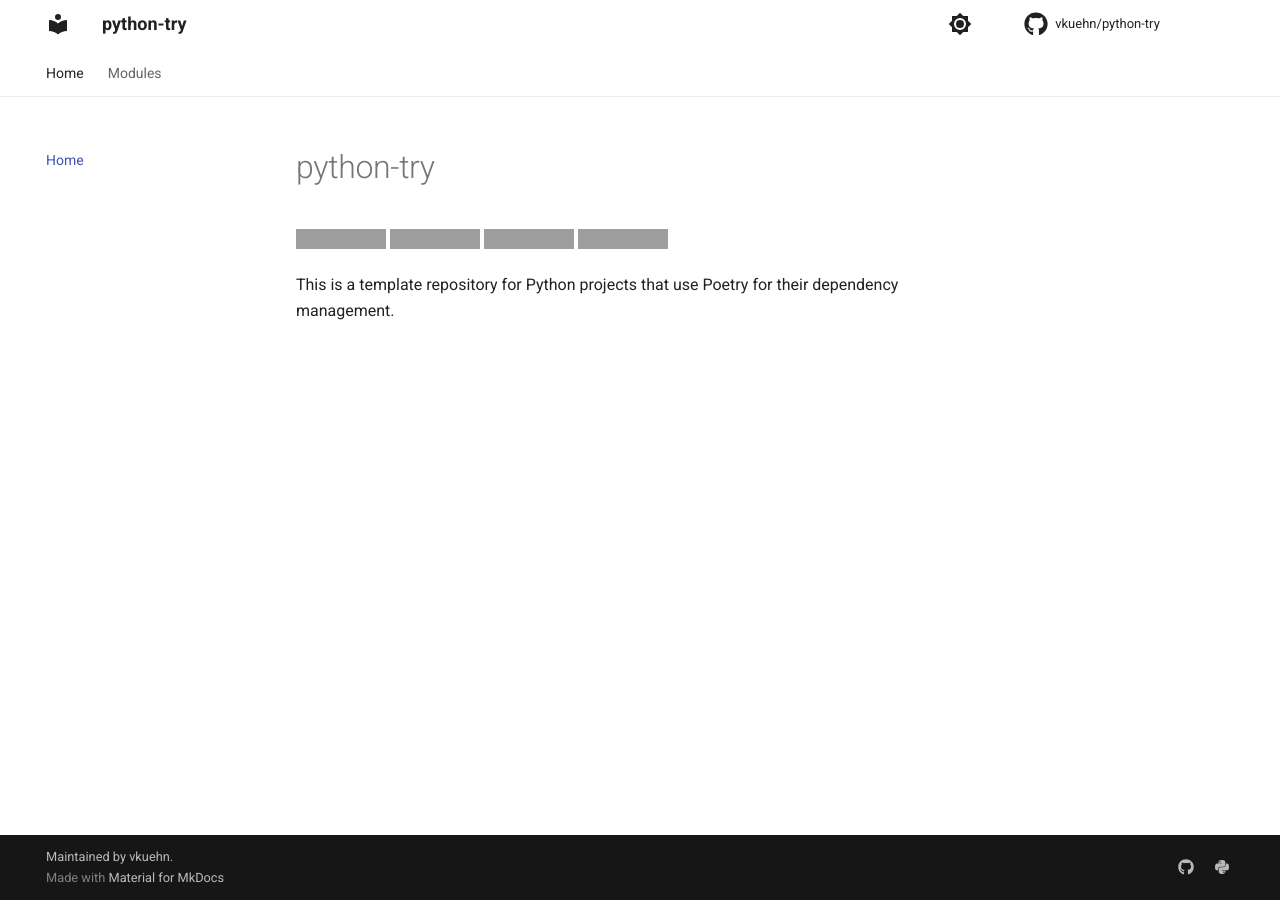
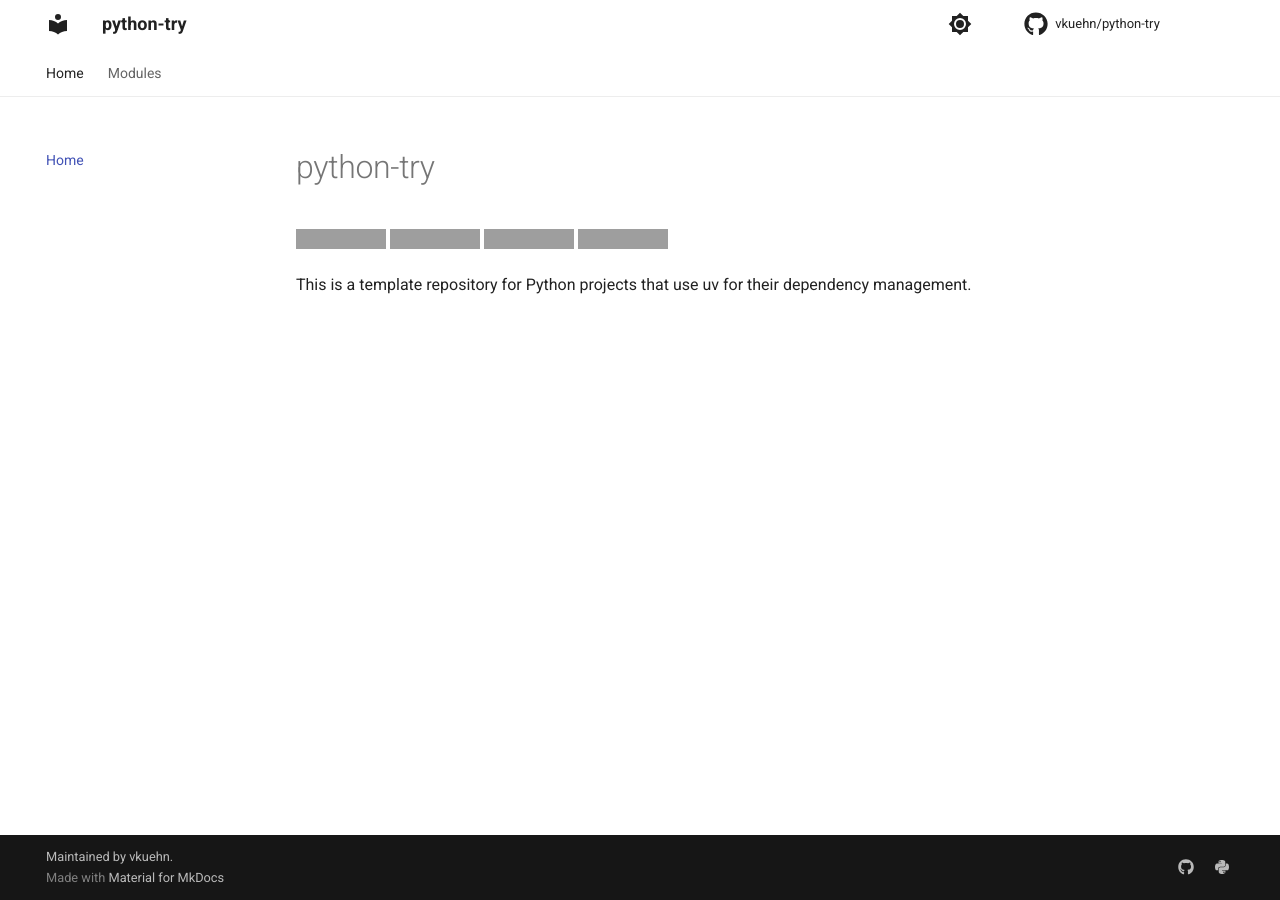
Before and after one commit to vkuehn/python-try, an MkDocs documentation site: the page built from docs/index.md, in a window 1280 px wide. Built offline with MkDocs 1.6.1 and Material for MkDocs 9.7.7, drawn with Linux system fonts in a browser that asks for light colours; comment, search, counter and statistics services are not loaded; grey boxes are pictures that could not be loaded.

Commit message:
more poetry cleaning

```diff
--- a/docs/index.md
+++ b/docs/index.md
@@ -5,4 +5,4 @@
 [![codecov](https://codecov.io/gh/vkuehn/python-try/branch/main/graph/badge.svg)](https://codecov.io/gh/vkuehn/python-try)
 [![License](https://img.shields.io/badge/license-MIT-green)](https://github.com/vkuehn/python-try/blob/main/LICENSE)
 
-This is a template repository for Python projects that use Poetry for their dependency management.
+This is a template repository for Python projects that use uv for their dependency management.
--- a/mkdocs.yml
+++ b/mkdocs.yml
@@ -1,7 +1,7 @@
 site_name: python-try
 repo_url: https://github.com/vkuehn/python-try
 site_url: https://vkuehn.github.io/python-try
-site_description: This is a template repository for Python projects that use Poetry for their dependency management.
+site_description: This is a template repository for Python projects that use uv for their dependency management.
 site_author: Volker Kuehn
 edit_uri: edit/main/docs/
 repo_name: vkuehn/python-try
```
Also changed, not shown: 2 other files.
